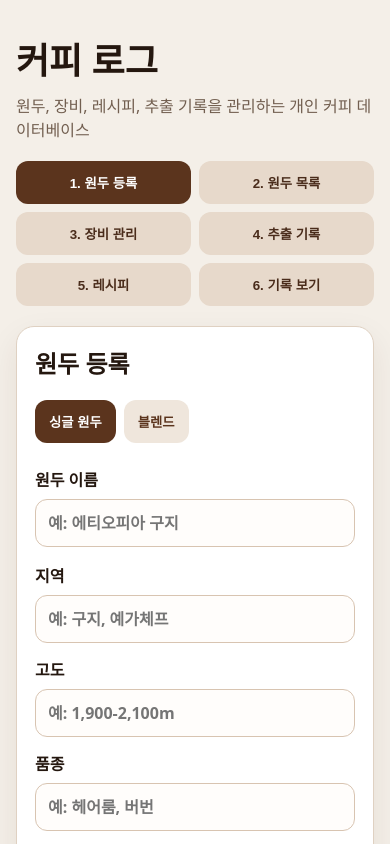
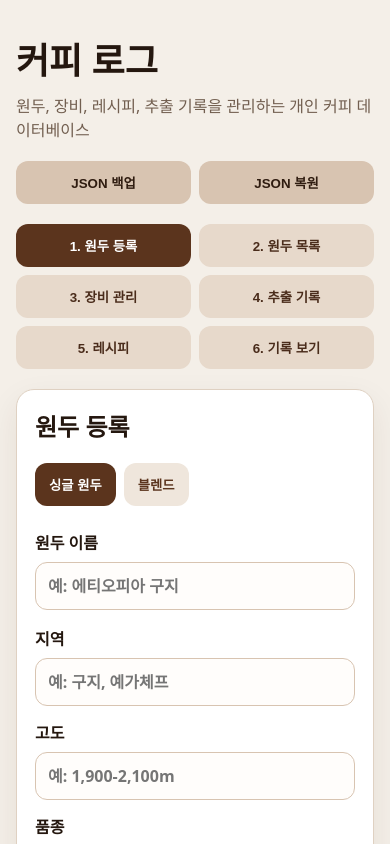
Before and after one commit to scr1213-stack/coffee-log, a React (Vite) app: page / in a window 390 px wide. Shown: the top 844 px of the page. Built offline with nearby package versions, Linux system fonts and the light colour scheme.

Commit message:
prepare app for deployment and add data backup

```diff
--- a/index.html
+++ b/index.html
@@ -1,10 +1,21 @@
 <!doctype html>
-<html lang="en">
+<html lang="ko">
   <head>
     <meta charset="UTF-8" />
     <link rel="icon" type="image/svg+xml" href="/favicon.svg" />
     <meta name="viewport" content="width=device-width, initial-scale=1.0" />
-    <title>coffee-log</title>
+    <meta name="theme-color" content="#5b341d" />
+    <meta
+      name="description"
+      content="원두, 장비, 레시피와 추출 기록을 한곳에서 관리하는 개인 커피 로그"
+    />
+    <meta property="og:title" content="커피 로그" />
+    <meta
+      property="og:description"
+      content="원두, 장비, 레시피와 추출 기록을 한곳에서 관리하는 개인 커피 로그"
+    />
+    <meta property="og:type" content="website" />
+    <title>커피 로그</title>
   </head>
   <body>
     <div id="root"></div>
--- a/src/App.css
+++ b/src/App.css
@@ -16,6 +16,10 @@ body {
 }
 
 .app-header {
+  display: flex;
+  align-items: flex-start;
+  justify-content: space-between;
+  gap: 20px;
   margin-bottom: 20px;
 }
 
@@ -27,6 +31,16 @@ body {
 .app-header p {
   margin: 8px 0 0;
   color: #725f50;
+}
+
+.backup-actions {
+  display: flex;
+  flex-shrink: 0;
+  gap: 8px;
+}
+
+.backup-file-input {
+  display: none;
 }
 
 .tabs {
@@ -354,9 +368,18 @@ textarea {
   }
 
   .section-header,
+  .app-header,
   .bean-card-header,
   .small-card {
     flex-direction: column;
+  }
+
+  .backup-actions {
+    width: 100%;
+  }
+
+  .backup-actions button {
+    flex: 1;
   }
 }
 
--- a/src/App.jsx
+++ b/src/App.jsx
@@ -1,6 +1,8 @@
-import { useEffect, useState } from 'react'
+import { useEffect, useRef, useState } from 'react'
 import './App.css'
 
+const BACKUP_APP_NAME = 'coffee-log'
+const BACKUP_VERSION = 1
 const BEANS_STORAGE_KEY = 'coffee-log-owned-beans'
 const EQUIPMENT_STORAGE_KEY = 'coffee-log-equipments'
 const BREW_LOG_STORAGE_KEY = 'coffee-log-brew-logs'
@@ -99,6 +101,38 @@ function loadFromStorage(key, fallbackValue) {
   }
 }
 
+function isValidRecordArray(value) {
+  return (
+    Array.isArray(value) &&
+    value.every(
+      (item) =>
+        item !== null &&
+        typeof item === 'object' &&
+        !Array.isArray(item) &&
+        typeof item.id === 'string' &&
+        item.id.length > 0,
+    )
+  )
+}
+
+function parseBackupFile(contents) {
+  const backup = JSON.parse(contents)
+
+  if (
+    backup?.app !== BACKUP_APP_NAME ||
+    backup?.version !== BACKUP_VERSION ||
+    !backup.data ||
+    !isValidRecordArray(backup.data.beans) ||
+    !isValidRecordArray(backup.data.equipments) ||
+    !isValidRecordArray(backup.data.recipes) ||
+    !isValidRecordArray(backup.data.brewLogs)
+  ) {
+    throw new Error('지원하지 않는 백업 파일입니다.')
+  }
+
+  return backup.data
+}
+
 function formatTimeInput(value) {
   const digitsOnly = value.replace(/\D/g, '')
 
@@ -115,6 +149,7 @@ function formatTimeInput(value) {
 }
 
 function App() {
+  const backupFileInputRef = useRef(null)
   const [activeTab, setActiveTab] = useState('beans')
   const [beanType, setBeanType] = useState('single')
   const [singleBean, setSingleBean] = useState(emptySingleBean)
@@ -621,11 +656,90 @@ const filteredBrewLogs = brewLogs.filter((log) => {
     setRecipes(recipes.filter((recipe) => recipe.id !== recipeId))
   }
 
+  const exportBackup = () => {
+    const backup = {
+      app: BACKUP_APP_NAME,
+      version: BACKUP_VERSION,
+      exportedAt: new Date().toISOString(),
+      data: {
+        beans: ownedBeans,
+        equipments,
+        recipes,
+        brewLogs,
+      },
+    }
+    const blob = new Blob([JSON.stringify(backup, null, 2)], {
+      type: 'application/json',
+    })
+    const downloadUrl = URL.createObjectURL(blob)
+    const link = document.createElement('a')
+    const date = new Date().toISOString().slice(0, 10)
+
+    link.href = downloadUrl
+    link.download = `coffee-log-backup-${date}.json`
+    document.body.appendChild(link)
+    link.click()
+    link.remove()
+    window.setTimeout(() => URL.revokeObjectURL(downloadUrl), 0)
+  }
+
+  const importBackup = async (event) => {
+    const file = event.target.files?.[0]
+
+    event.target.value = ''
+    if (!file) return
+
+    try {
+      const data = parseBackupFile(await file.text())
+      const isConfirmed = window.confirm(
+        `현재 데이터를 백업 파일로 교체할까요?\n\n원두 ${data.beans.length}개 / 장비 ${data.equipments.length}개 / 레시피 ${data.recipes.length}개 / 추출 기록 ${data.brewLogs.length}개`,
+      )
+
+      if (!isConfirmed) return
+
+      setOwnedBeans(data.beans)
+      setEquipments(data.equipments)
+      setRecipes(data.recipes)
+      setBrewLogs(data.brewLogs)
+      setEditingBrewLogId(null)
+      setEditingRecipeId(null)
+      setBrewForm(emptyBrewForm)
+      setRecipeForm(emptyRecipeForm)
+      resetLogFilters()
+      setActiveTab('ownedBeans')
+      alert('백업 데이터를 복원했습니다.')
+    } catch (error) {
+      alert(error instanceof SyntaxError ? 'JSON 형식이 올바르지 않습니다.' : error.message)
+    }
+  }
+
   return (
     <main className="app">
       <header className="app-header">
-        <h1>커피 로그</h1>
-        <p>원두, 장비, 레시피, 추출 기록을 관리하는 개인 커피 데이터베이스</p>
+        <div>
+          <h1>커피 로그</h1>
+          <p>원두, 장비, 레시피, 추출 기록을 관리하는 개인 커피 데이터베이스</p>
+        </div>
+
+        <div className="backup-actions" aria-label="데이터 백업 및 복원">
+          <button type="button" className="secondary-button" onClick={exportBackup}>
+            JSON 백업
+          </button>
+          <button
+            type="button"
+            className="secondary-button"
+            onClick={() => backupFileInputRef.current?.click()}
+          >
+            JSON 복원
+          </button>
+          <input
+            ref={backupFileInputRef}
+            className="backup-file-input"
+            type="file"
+            accept="application/json,.json"
+            onChange={importBackup}
+          />
+        </div>
       </header>
 
       <nav className="tabs">
```
Also changed, not shown: 1 other file (tests, documents, lock files or other folders).
